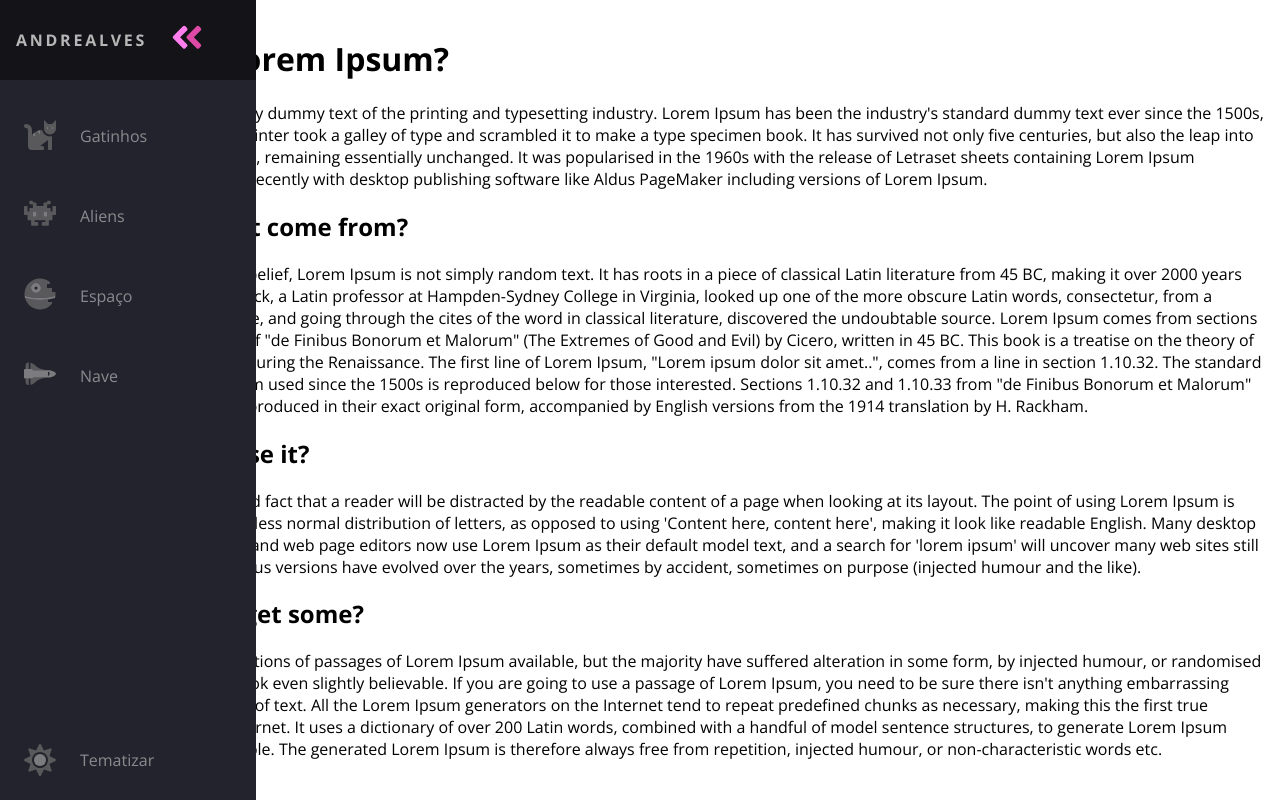
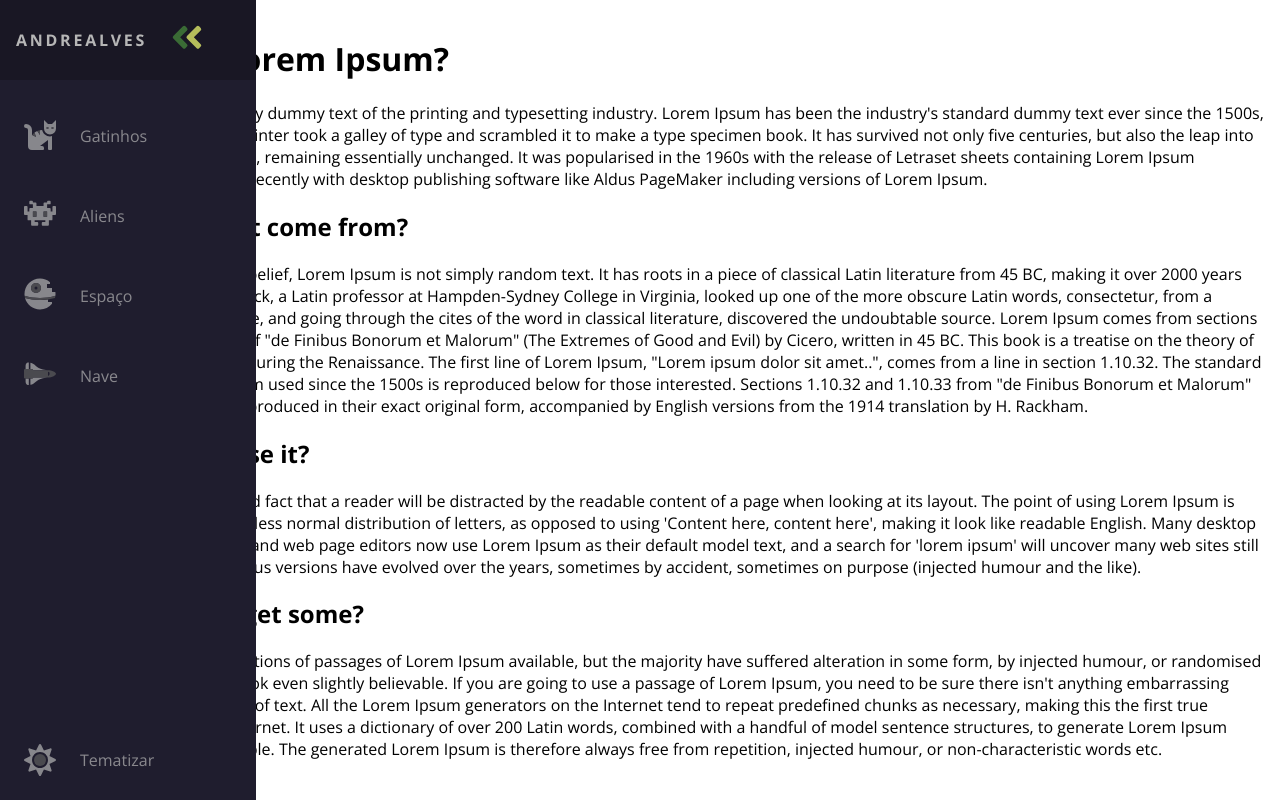
Before and after one commit to andrealvescorreia/responsive-navbar, a plain HTML site: page public/index.html in a window 1280 px wide. Drawn offline with nearby package versions, Linux system fonts and the light colour scheme.

Commit message:
green colors

```diff
--- a/public/style.css
+++ b/public/style.css
@@ -1,13 +1,24 @@
 :root {
   font-size: 16px;
   font-family: 'Open Sans';
+  --transition-speed: 600ms;
+}
+
+
+.dark {
   --text-primary: #b6b6b6;
   --text-secondary: #ececec;
+  --bg-primary: #1f1d2e;
+  --bg-secondary: #191724;
+}
 
-  --bg-primary: #23232e;
-  --bg-secondary: #141418;
-  --transition-speed: 600ms;
+.light {
+  --text-primary: #1f1f1f;
+  --text-secondary: #000000;
+  --bg-primary: #ffffff;
+  --bg-secondary: #e4e4e4;
 }
+
 
 body {
   color: black;
@@ -97,12 +108,13 @@ main {
 /*fontawesome.com*/
 /*cores dos svgs*/
 .fa-primary {
-  color: #ff7eee;
+  color:  #3A6B35;
 }
 
 .fa-secondary {
-  color: #df49a6;
+  color:   #b5bd5b
 }
+
 
 .fa-primary,
 .fa-secondary {
@@ -176,21 +188,6 @@ main {
   }
 }
 
-
-.dark {
-  --text-primary: #b6b6b6;
-  --text-secondary: #ececec;
-  --bg-primary: #23232e;
-  --bg-secondary: #141418;
-}
-
-.light {
-  --text-primary: #1f1f1f;
-  --text-secondary: #000000;
-  --bg-primary: #ffffff;
-  --bg-secondary: #e4e4e4;
-}
-
 .theme-icon svg {
   display: none;
 }
```
